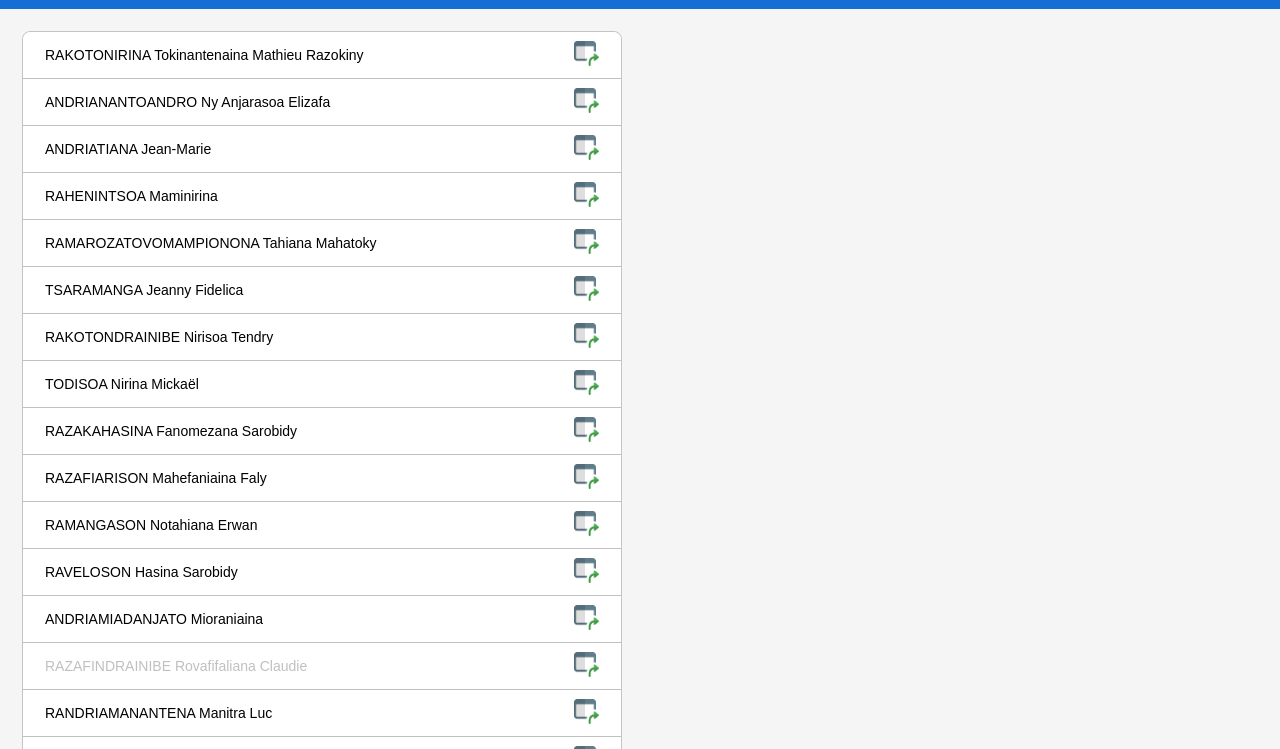
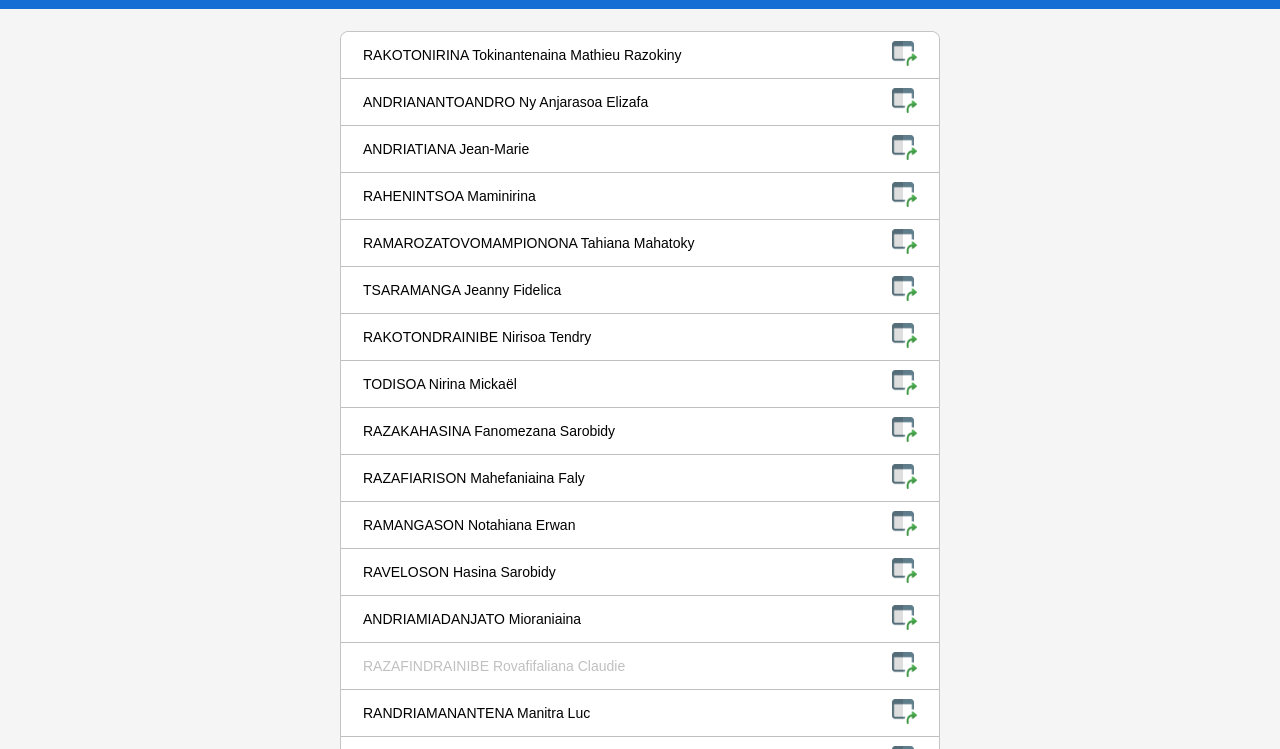
Before and after one commit to acf-patrick/CV-Prom2024, a plain HTML site: page index.html in a window 1280 px wide. Shown: the part 51-800 px from the top of the page. Drawn offline with Linux system fonts and the light colour scheme.

Commit message:
center ul

```diff
--- a/assets/styles/style.css
+++ b/assets/styles/style.css
@@ -41,7 +41,8 @@ h1 {
     background-color: transparent;
     padding: 22px;
     overflow-x: scroll;
-    left:25%;
+    display: grid;
+    justify-items: center;
 }
 
 ul {
```
